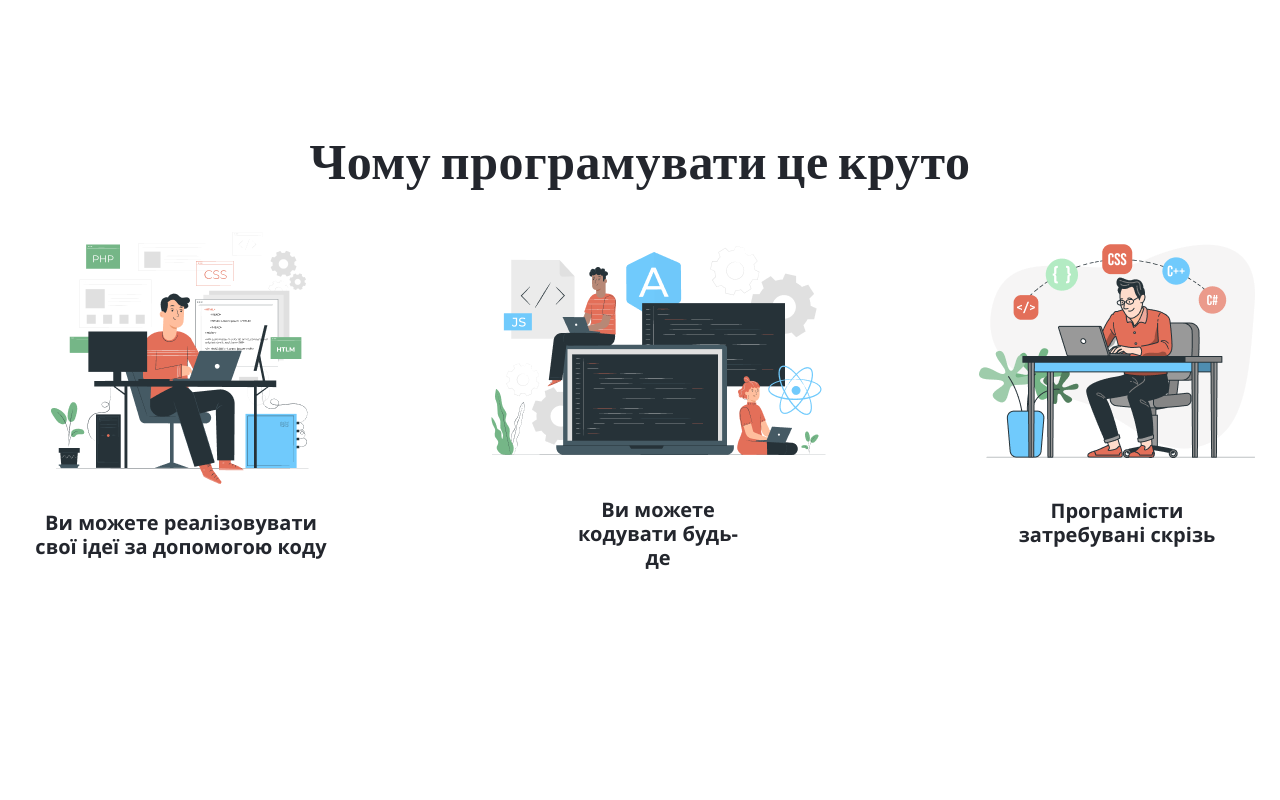
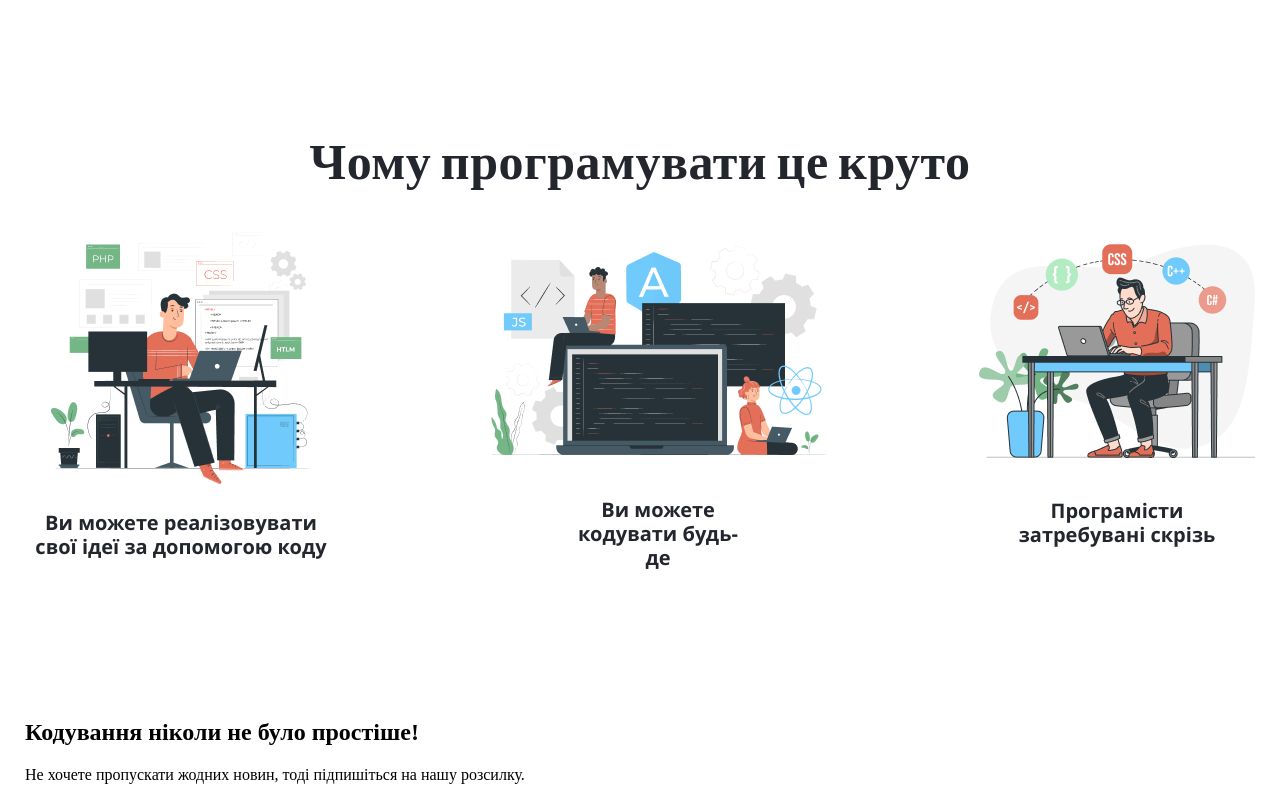
Before and after one commit to yusifdev/itifico, a plain HTML site: page index.html in a window 1280 px wide. Shown: the part 2242-3042 px from the top of the page. Before the commit the page ends 2961 px from the top, so only its background shows below. Drawn offline with nearby package versions, Linux system fonts and the light colour scheme.

```diff
--- a/index.html
+++ b/index.html
@@ -385,15 +385,34 @@
                         <div class="programmist">
                             Програмісти затребувані скрізь
                         </div>
-
                     </div>
-
-
-
-
                 </div>
             </div>
         </section>
 
+
+        <!-- Form section -->
+        <div class="registration">
+            <div class="container">
+                <div class="registration__inner">
+                    <h2 class="registration-title">
+                        Кодування ніколи не було простіше!
+                    </h2>
+                    <p class="registration-text">
+                        Не хочете пропускати жодних новин, тоді підпишіться на нашу розсилку.
+                    </p>
+
+                    <form action="/" class="form">
+
+                    </form>
+                </div>
+            </div>
+        </div>
+
+
+        <!-- Footer section -->
+        <footer class="footer">
+
+        </footer>
     </body>
 </html>
```
